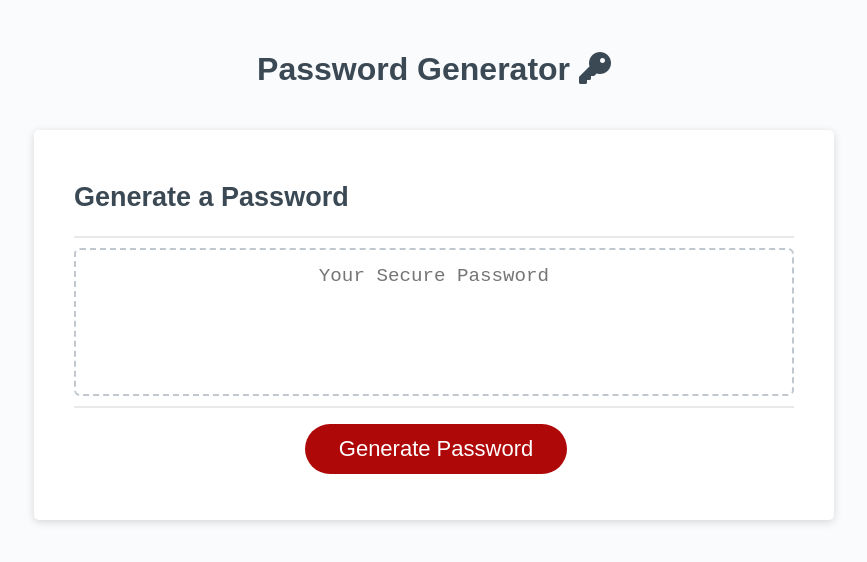
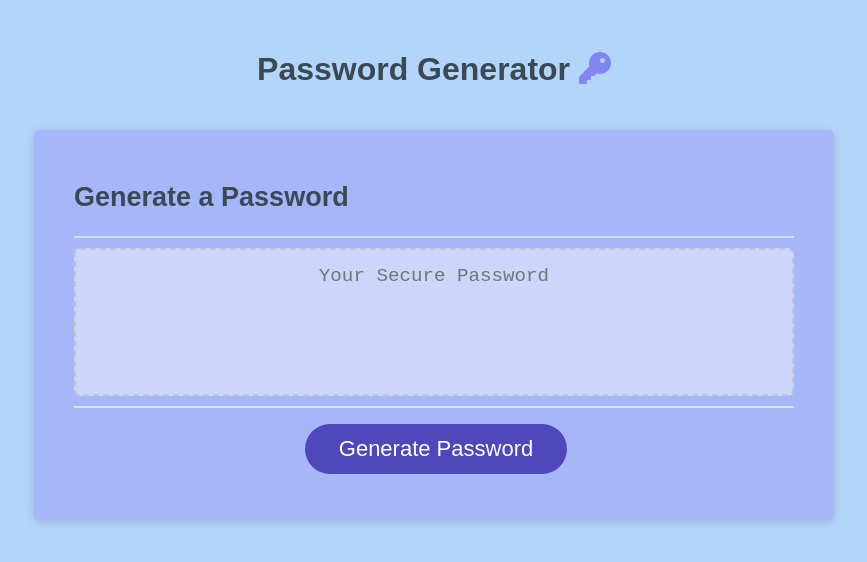
Before and after one commit to Halvosaurus34/Password-Generator, a plain HTML site: page index.html in a window 1280 px wide. Shown: the whole page, without its empty margins (206-1073 px from the left). Drawn offline with Linux system fonts and the light colour scheme.

Commit message:
changed colors

```diff
--- a/Develop/style.css
+++ b/Develop/style.css
@@ -14,7 +14,7 @@ body,
 
 body {
   font-family: sans-serif;
-  background-color: #f9fbfd;
+  background-color: #b3d5fa;
 }
 
 .wrapper {
@@ -30,8 +30,12 @@ header {
   color: hsl(206, 17%, 28%);
 }
 
+header i {
+  color: rgb(132, 132, 243)
+}
+
 .card {
-  background-color: hsl(0, 0%, 100%);
+  background-color: hsl(227, 86%, 81%);
   border-radius: 5px;
   border-width: 1px;
   box-shadow: rgba(0, 0, 0, 0.15) 0px 2px 8px 0px;
@@ -46,7 +50,7 @@ header {
   content: " ";
   display: block;
   width: 100%;
-  background: #e7e9eb;
+  background: #cddff1;
   height: 2px;
 }
 
@@ -62,7 +66,7 @@ header {
   content: " ";
   display: block;
   width: 100%;
-  background: #e7e9eb;
+  background: #d6e7f8;
   height: 2px;
 }
 
@@ -74,7 +78,7 @@ header {
 
 .btn {
   border: none;
-  background-color: hsl(360, 91%, 36%);
+  background-color: rgb(79, 71, 187);
   border-radius: 25px;
   box-shadow: rgba(0, 0, 0, 0.1) 0px 1px 6px 0px rgba(0, 0, 0, 0.2) 0px 1px 1px
     0px;
@@ -135,3 +139,7 @@ button[disabled] {
     font-size: 0.8rem;
   }
 }
+
+textarea {
+  background-color: rgb(203, 214, 250);
+}
```
